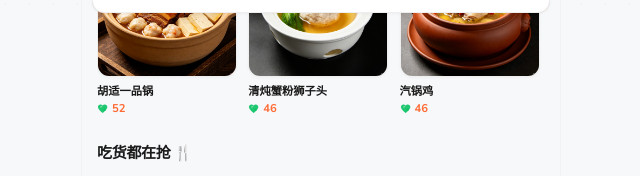
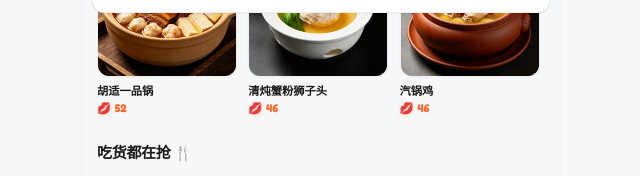
Before and after one commit to sandbeta/food, a React (Vite) app: page /#/home in a window 1280 px wide. Shown: the part 776-952 px from the top of the page, without its empty margins (319-959 px from the left). Built offline with nearby package versions, Linux system fonts and the light colour scheme.

Commit message:
LovePrice intimate currency

```diff
--- /dev/null
+++ b/src/components/LovePrice.jsx
@@ -0,0 +1,69 @@
+import { motion } from 'framer-motion'
+
+const SWEET_LABELS = [
+  { max: 15, label: '小小心意', emoji: '💕' },
+  { max: 30, label: '爱的投喂', emoji: '💋' },
+  { max: 50, label: '宠溺升级', emoji: '🥰' },
+  { max: 9999, label: '豪华宠爱', emoji: '👑' },
+]
+
+export function getSweetLabel(price) {
+  const item = SWEET_LABELS.find(l => price <= l.max)
+  return item || SWEET_LABELS[0]
+}
+
+export default function LovePrice({ price, size = 'md', showLabel = false }) {
+  const sweet = getSweetLabel(price)
+
+  const sizeClasses = {
+    sm: 'text-xs',
+    md: 'text-sm',
+    lg: 'text-[15px]',
+    xl: 'text-lg',
+    '2xl': 'text-2xl',
+  }
+
+  return (
+    <motion.span
+      className={`inline-flex items-center gap-1 font-bold text-[var(--color-primary)] ${sizeClasses[size] || sizeClasses.md}`}
+      style={{ fontFamily: 'Fredoka, sans-serif' }}
+      whileTap={{ scale: 0.9 }}
+    >
+      <span className="inline-block" style={{ filter: 'drop-shadow(0 1px 2px rgba(255,140,66,0.3))' }}>
+        💋
+      </span>
+      <span>{price}</span>
+      {showLabel && (
+        <span className="text-[10px] font-medium px-1.5 py-0.5 rounded-full ml-0.5"
+          style={{
+            background: 'linear-gradient(135deg, #FFF0EB, #FFE4D9)',
+            color: 'var(--color-primary)',
+            border: '1px solid rgba(255,140,66,0.15)',
+          }}>
+          {sweet.label}
+        </span>
+      )}
+    </motion.span>
+  )
+}
+
+export function LoveTotal({ total, label = '本次约会' }) {
+  return (
+    <div className="flex flex-col items-end">
+      <span className="text-[11px] text-[var(--color-text-secondary)] mb-0.5">
+        {label}需支付
+      </span>
+      <motion.span
+        className="flex items-center gap-1.5 text-[26px] font-bold text-[var(--color-primary)]"
+        style={{ fontFamily: 'Fredoka, sans-serif' }}
+        initial={{ scale: 0.8, opacity: 0 }}
+        animate={{ scale: 1, opacity: 1 }}
+        transition={{ type: 'spring', stiffness: 300, damping: 20 }}
+      >
+        <span className="text-2xl">💋</span>
+        <span>{total}</span>
+        <span className="text-sm text-[var(--color-text-secondary)] font-normal">个亲亲</span>
+      </motion.span>
+    </div>
+  )
+}
--- a/src/pages/Cart.jsx
+++ b/src/pages/Cart.jsx
@@ -2,6 +2,7 @@ import { useState } from 'react'
 import { useNavigate } from 'react-router-dom'
 import { motion, AnimatePresence } from 'framer-motion'
 import { useCart } from '../components/CartContext'
+import LovePrice, { LoveTotal } from '../components/LovePrice'
 import Header from '../components/Header'
 import KissIcon from '../components/KissIcon'
 import { getDishImage } from '../lib/categoryIcons'
@@ -128,7 +129,7 @@ export default function Cart() {
                   <h3 className="font-semibold text-[14px] text-[var(--color-text)] truncate" style={{ fontFamily: 'Fredoka, sans-serif' }}>{item.name}</h3>
                   <div className="flex items-center gap-1 mt-0.5">
                     <KissIcon className="w-3 h-3 text-[var(--color-secondary)]" />
-                    <span className="text-[13px] font-bold text-[var(--color-primary)]" style={{ fontFamily: 'Fredoka, sans-serif' }}>{item.price}</span>
+                    <LovePrice price={item.price} size="sm" />
                   </div>
                 </div>
                 {/* 数量控制器 - 按钮增大到 34px */}
--- a/src/pages/Checkout.jsx
+++ b/src/pages/Checkout.jsx
@@ -2,6 +2,7 @@ import { useState } from 'react'
 import { useNavigate } from 'react-router-dom'
 import { motion } from 'framer-motion'
 import { useCart } from '../components/CartContext'
+import LovePrice, { LoveTotal } from '../components/LovePrice'
 import Header from '../components/Header'
 import KissIcon from '../components/KissIcon'
 import { getDishImage } from '../lib/categoryIcons'
@@ -69,7 +70,7 @@ export default function Checkout() {
             <span className="text-sm font-bold text-[var(--color-text)]">×{item.quantity}</span>
             <div className="flex items-center gap-1">
               <KissIcon className="w-3 h-3 text-[var(--color-secondary)]" />
-              <span className="text-sm font-bold text-[var(--color-primary)]">{item.price * item.quantity}</span>
+              <LovePrice price={Math.round(item.price * item.quantity * 100) / 100} size="sm" />
             </div>
           </motion.div>
         ))}
@@ -99,7 +100,7 @@ export default function Checkout() {
             <span className="text-[var(--color-text-secondary)] font-bold">合计</span>
             <div className="flex items-center gap-1">
               <KissIcon className="w-5 h-5 text-[var(--color-secondary)]" />
-              <span className="text-[26px] font-bold text-[var(--color-primary)]" style={{ fontFamily: 'Fredoka, sans-serif' }}>{totalPrice}</span>
+              <LoveTotal total={totalPrice} label="这一顿" />
             </div>
           </div>
           <motion.button whileTap={{ scale: 0.97, y: 2 }} whileHover={{ y: -1 }}
--- a/src/pages/DishDetail.jsx
+++ b/src/pages/DishDetail.jsx
@@ -2,6 +2,7 @@ import { useState, useEffect } from 'react'
 import { useParams, useNavigate } from 'react-router-dom'
 import { motion, AnimatePresence } from 'framer-motion'
 import { useCart } from '../components/CartContext'
+import LovePrice from '../components/LovePrice'
 import Header from '../components/Header'
 import KissIcon from '../components/KissIcon'
 import { getDishImage, getCategoryEmoji } from '../lib/categoryIcons'
@@ -63,7 +64,7 @@ export default function DishDetail() {
           <p className="text-sm text-[var(--color-text-secondary)] leading-relaxed">{dish.description || '一道美味的菜品~'}</p>
           <div className="flex items-center gap-1.5 mt-3">
             <KissIcon className="w-5 h-5 text-[var(--color-secondary)]" />
-            <span className="text-2xl font-bold text-[var(--color-primary)]" style={{ fontFamily: 'Fredoka, sans-serif' }}>{dish.price}</span>
+            <LovePrice price={dish.price} size="2xl" showLabel />
           </div>
         </motion.div>
 
--- a/src/pages/Home.jsx
+++ b/src/pages/Home.jsx
@@ -3,6 +3,7 @@ import { useNavigate } from 'react-router-dom'
 import { motion, AnimatePresence } from 'framer-motion'
 import Header from '../components/Header'
 import KissIcon from '../components/KissIcon'
+import LovePrice from '../components/LovePrice'
 import { getDishImage, getCategoryEmoji } from '../lib/categoryIcons'
 
 const baseUrl = import.meta.env.BASE_URL || '/'
@@ -265,8 +266,7 @@ export default function Home() {
                 </div>
                 <p className="text-xs font-bold text-[var(--color-text)] truncate">{dish.name}</p>
                 <div className="flex items-center gap-1 mt-0.5">
-                  <KissIcon className="w-3 h-3 text-[var(--color-secondary)]" />
-                  <span className="text-xs font-bold text-[var(--color-primary)]">{dish.price}</span>
+                  <LovePrice price={dish.price} size="sm" />
                 </div>
               </motion.div>
             ))}
@@ -296,8 +296,7 @@ export default function Home() {
                   <div className="flex-1 min-w-0">
                     <p className="text-xs font-bold text-[var(--color-text)] truncate">{dish.name}</p>
                     <div className="flex items-center gap-1 mt-0.5">
-                      <KissIcon className="w-2.5 h-2.5 text-[var(--color-secondary)]" />
-                      <span className="text-xs font-bold text-[var(--color-primary)]">{dish.price}</span>
+                      <LovePrice price={dish.price} size="sm" />
                     </div>
                   </div>
                 </motion.div>
--- a/src/pages/Menu.jsx
+++ b/src/pages/Menu.jsx
@@ -4,6 +4,7 @@ import { motion, AnimatePresence } from 'framer-motion'
 import { useCart } from '../components/CartContext'
 import Header from '../components/Header'
 import KissIcon from '../components/KissIcon'
+import LovePrice from '../components/LovePrice'
 import { getDishImage, getCategoryEmoji } from '../lib/categoryIcons'
 import { getDishRecipe } from '../lib/dishRecipes'
 
@@ -96,7 +97,7 @@ function RecommendCard({ dishes, onAdd, spawnParticle }) {
           <p className="text-xs text-[var(--color-text-secondary)] mt-0.5 line-clamp-1">{randomDish.description || '好吃的~'}</p>
           <div className="flex items-center gap-1 mt-1.5">
             <KissIcon className="w-3.5 h-3.5 text-[var(--color-secondary)]" />
-            <span className="text-[15px] font-extrabold text-[var(--color-primary)]">{randomDish.price}</span>
+            <LovePrice price={randomDish.price} size="lg" showLabel />
           </div>
         </div>
         <motion.button whileTap={{ scale: 0.92 }} whileHover={{ scale: 1.04 }} onClick={(e) => {
@@ -367,7 +368,7 @@ export default function Menu() {
                     <div className="flex items-center justify-between mt-2.5">
                       <div className="flex items-center gap-1">
                         <KissIcon className="w-3.5 h-3.5 text-[var(--color-secondary)]" />
-                        <span className="text-[18px] font-extrabold text-[var(--color-primary)] leading-tight">{dish.price}</span>
+                        <LovePrice price={dish.price} size="xl" showLabel />
                       </div>
                       <motion.button whileTap={{ scale: 0.82 }} whileHover={{ scale: 1.08 }} onClick={(e) => {
                         e.stopPropagation()
```
